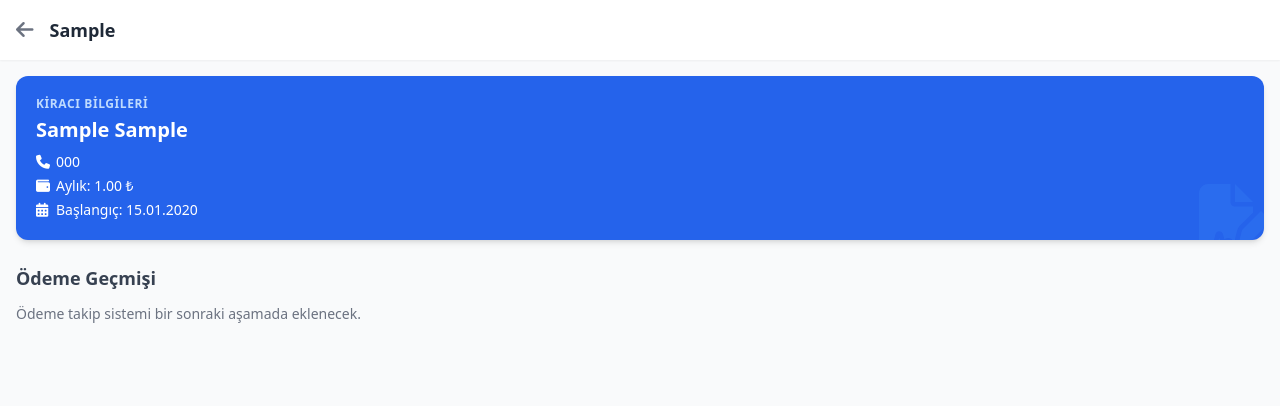
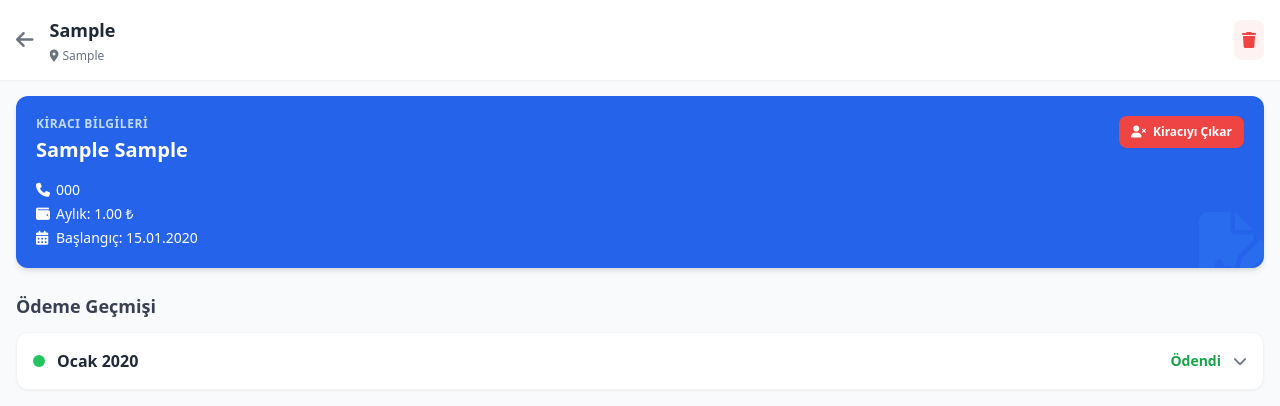
Before and after one commit to Burak3405/Kira_app, a Flask app: page /mulk/1 in a window 1280 px wide. Shown: the top 406 px of the page. Run offline with Flask 3, Linux system fonts and the light colour scheme; tables that the repository leaves empty hold one stand-in row (values such as "Sample post"); some libraries are stand-ins or nearby versions.

Commit message:
küçük değişiklik

```diff
--- a/main.py
+++ b/main.py
@@ -1,5 +1,6 @@
 import os
-from datetime import datetime
+import calendar
+from datetime import datetime, date
 from flask import Flask, render_template, request, redirect, url_for
 from flask_sqlalchemy import SQLAlchemy
 from dotenv import load_dotenv
@@ -103,22 +104,20 @@ def kiraci_ekle(id):
     secilen_mulk = Mulkler.query.get_or_404(id)
 
     if request.method == 'POST':
-        # Formdan gelen veriler
         ad = request.form.get('ad')
         soyad = request.form.get('soyad')
         telefon = request.form.get('telefon')
         kira_bedeli = request.form.get('kira_bedeli')
         baslangic_tarihi_str = request.form.get('baslangic_tarihi')
 
-        # String gelen tarihi Python Date objesine çeviriyoruz
         baslangic_tarihi = datetime.strptime(baslangic_tarihi_str, '%Y-%m-%d').date()
 
-        # 1. Önce Kiracıyı veritabanına ekle
+        # 1. Kiracıyı ekle ve ID'sini al
         yeni_kiraci = Kiracilar(ad=ad, soyad=soyad, telefon=telefon)
         db.session.add(yeni_kiraci)
-        db.session.flush() # Commit yapmadan yeni kiracının ID'sini almak için flush kullanırız
+        db.session.flush()
 
-        # 2. Şimdi Mülk ve Kiracı ID'sini birleştirip Sözleşmeyi oluştur
+        # 2. Sözleşmeyi ekle ve ID'sini al
         yeni_sozlesme = Sozlesmeler(
             mulk_id=secilen_mulk.id,
             kiraci_id=yeni_kiraci.id,
@@ -126,11 +125,86 @@ def kiraci_ekle(id):
             baslangic_tarihi=baslangic_tarihi
         )
         db.session.add(yeni_sozlesme)
-        db.session.commit() # Her ikisini de kalıcı olarak kaydet
+        db.session.flush() # Sözleşme ID'sini almak için tekrar flush yapıyoruz
+
+        # 3. 12 Aylık Ödeme Tablosunu Otomatik Oluşturma Döngüsü
+        for i in range(12):
+            # İlgili ay ve yılı hesaplıyoruz
+            ay = baslangic_tarihi.month - 1 + i
+            yil = baslangic_tarihi.year + ay // 12
+            ay = ay % 12 + 1
+
+            # Seçili ayın kaç gün çektiğini bulup (örn: Şubat 28), gün taşmasını engelliyoruz
+            max_gun = calendar.monthrange(yil, ay)[1]
+            gun = min(baslangic_tarihi.day, max_gun)
+
+            odeme_donemi_tarihi = date(yil, ay, gun)
+
+            yeni_odeme = Odemeler(
+                sozlesme_id=yeni_sozlesme.id,
+                odeme_donemi=odeme_donemi_tarihi,
+                durum='odenmedi' # Varsayılan olarak ödenmedi atıyoruz
+            )
+            db.session.add(yeni_odeme)
+
+        # Tüm işlemleri (Kiracı, Sözleşme, 12 Ay Ödeme) tek seferde veritabanına kaydet
+        db.session.commit()
 
         return redirect(url_for('mulk_detayi', id=secilen_mulk.id))
 
     return render_template('kiraci_ekle.html', mulk=secilen_mulk)
 
+@app.route('/odeme/<int:id>/ode', methods=['POST'])
+def odeme_yap(id):
+    # İlgili ödemeyi veritabanından bul
+    odeme = Odemeler.query.get_or_404(id)
+
+    # Durumunu 'odendi' yap
+    odeme.durum = 'odendi'
+
+    # Ödenen miktarı sözleşmedeki beklenen kira bedeline eşitle
+    odeme.odenen_miktar = odeme.sozlesme.kira_bedeli
+
+    # Ödeme tarihini bugünün tarihi olarak ata
+    odeme.odeme_tarihi = date.today()
+
+    # Değişiklikleri veritabanına kaydet
+    db.session.commit()
+
+    # İşlem bitince kullanıcının geldiği mülk detay sayfasına geri döndür
+    return redirect(url_for('mulk_detayi', id=odeme.sozlesme.mulk_id))
+
+@app.route('/mulk/<int:id>/sil', methods=['POST'])
+def mulk_sil(id):
+    mulk = Mulkler.query.get_or_404(id)
+
+    # SQL Hatası (Integrity Error) almamak için önce ilişkili alt verileri temizliyoruz
+    for sozlesme in mulk.sozlesmeler:
+        for odeme in sozlesme.odemeler:
+            db.session.delete(odeme) # Önce ödemeler silinir
+        db.session.delete(sozlesme)  # Sonra sözleşmeler silinir
+
+    db.session.delete(mulk) # En son ana mülk silinir
+    db.session.commit()
+
+    return redirect(url_for('ana_sayfa'))
+
+@app.route('/sozlesme/<int:id>/bitir', methods=['POST'])
+def sozlesme_bitir(id):
+    sozlesme = Sozlesmeler.query.get_or_404(id)
+
+    # Geçmişi silmiyoruz, sadece sözleşmeyi pasife çekiyoruz
+    sozlesme.aktif_mi = False
+
+    # İsteğe bağlı: Henüz tarihi gelmemiş ve ödenmemiş gelecek ay kartlarını temizleyebilirsin
+    # Sadece ödenmiş ve eksik ödenmiş kartlar geçmiş olarak veritabanında kalır
+    for odeme in sozlesme.odemeler:
+        if odeme.durum == 'odenmedi':
+            db.session.delete(odeme)
+
+    db.session.commit()
+    return redirect(url_for('mulk_detayi', id=sozlesme.mulk_id))
+
+
 if __name__ == '__main__':
     app.run(debug=True)
--- a/templates/detay.html
+++ b/templates/detay.html
@@ -9,9 +9,24 @@
 </head>
 <body class="bg-gray-50 text-gray-800 font-sans pb-10">
 
-    <header class="bg-white shadow-sm px-4 py-4 flex items-center sticky top-0 z-10">
-        <a href="/" class="text-gray-500 mr-4 text-xl"><i class="fa-solid fa-arrow-left"></i></a>
-        <h1 class="text-lg font-bold text-gray-800">{{ mulk.ad }}</h1>
+    <header class="bg-white shadow-sm px-4 py-4 flex justify-between items-center sticky top-0 z-10">
+        <div class="flex items-center">
+            <a href="/" class="text-gray-500 mr-4 text-xl"><i class="fa-solid fa-arrow-left"></i></a>
+            <div>
+                <h1 class="text-lg font-bold text-gray-800">{{ mulk.ad }}</h1>
+                <!-- Adres varsa ekrana bas -->
+                {% if mulk.adres %}
+                <p class="text-xs text-gray-500 mt-1 line-clamp-1"><i class="fa-solid fa-location-dot mr-1"></i>{{ mulk.adres }}</p>
+                {% endif %}
+            </div>
+        </div>
+
+        <!-- Mülkü Sil Butonu -->
+        <form action="{{ url_for('mulk_sil', id=mulk.id) }}" method="POST" onsubmit="return confirm('Bu mülkü ve ona ait tüm geçmiş ödeme/kiracı kayıtlarını silmek istediğinize emin misiniz? Bu işlem geri alınamaz.');">
+            <button type="submit" class="text-red-500 hover:text-red-700 bg-red-50 p-2 rounded-lg transition">
+                <i class="fa-solid fa-trash"></i>
+            </button>
+        </form>
     </header>
 
     <main class="p-4">
@@ -20,11 +35,25 @@
 
         {% if aktif_sozlesme %}
             <!-- KİRACI VARSA GÖSTERİLECEK KISIM -->
+            <!-- KİRACI VARSA GÖSTERİLECEK KISIM -->
             <div class="bg-blue-600 text-white rounded-xl p-5 shadow-md mb-6 relative overflow-hidden">
                 <i class="fa-solid fa-file-signature absolute -right-4 -bottom-4 text-7xl text-blue-500 opacity-30"></i>
-                <h2 class="text-xs font-semibold text-blue-200 uppercase tracking-wider mb-1">Kiracı Bilgileri</h2>
-                <p class="text-xl font-bold mb-2">{{ aktif_sozlesme.kiraci.ad }} {{ aktif_sozlesme.kiraci.soyad }}</p>
-                <div class="flex items-center text-sm mb-1">
+
+                <div class="flex justify-between items-start">
+                    <div>
+                        <h2 class="text-xs font-semibold text-blue-200 uppercase tracking-wider mb-1">Kiracı Bilgileri</h2>
+                        <p class="text-xl font-bold mb-2">{{ aktif_sozlesme.kiraci.ad }} {{ aktif_sozlesme.kiraci.soyad }}</p>
+                    </div>
+
+                    <!-- Kiracıyı Çıkar / Sözleşmeyi Bitir Butonu -->
+                    <form action="{{ url_for('sozlesme_bitir', id=aktif_sozlesme.id) }}" method="POST" onsubmit="return confirm('Kiracıyı çıkarmak istediğinize emin misiniz? Bu işlem mülkü boşa çıkartır ve yeni kiracı eklemenize olanak tanır.');">
+                        <button type="submit" class="bg-red-500 hover:bg-red-600 text-white text-xs font-bold py-2 px-3 rounded-lg shadow-sm transition z-10 relative">
+                            <i class="fa-solid fa-user-xmark mr-1"></i> Kiracıyı Çıkar
+                        </button>
+                    </form>
+                </div>
+
+                <div class="flex items-center text-sm mb-1 mt-2">
                     <i class="fa-solid fa-phone w-5"></i> {{ aktif_sozlesme.kiraci.telefon }}
                 </div>
                 <div class="flex items-center text-sm mb-1">
@@ -36,9 +65,67 @@
             </div>
 
             <h3 class="text-lg font-semibold text-gray-700 mb-3">Ödeme Geçmişi</h3>
-            <p class="text-sm text-gray-500 mb-4">Ödeme takip sistemi bir sonraki aşamada eklenecek.</p>
 
-            <!-- Önceki tasarımdaki Accordion yapısı buraya gelecek -->
+            <!-- Türkçe ay isimleri sözlüğü (Jinja içinde) -->
+            {% set aylar = ['Ocak', 'Şubat', 'Mart', 'Nisan', 'Mayıs', 'Haziran', 'Temmuz', 'Ağustos', 'Eylül', 'Ekim', 'Kasım', 'Aralık'] %}
+
+            <!-- Ödemeleri tarihe göre sıralayarak döngüye alıyoruz -->
+            <div class="space-y-3">
+                {% for odeme in aktif_sozlesme.odemeler|sort(attribute='odeme_donemi') %}
+
+                    {% set ay_ismi = aylar[odeme.odeme_donemi.month - 1] %}
+                    {% set yil = odeme.odeme_donemi.year %}
+
+                    <!-- Duruma Göre Renk ve Metin Belirleme -->
+                    {% if odeme.durum == 'odendi' %}
+                        {% set renk = 'green' %}
+                        {% set durum_yazi = 'Ödendi' %}
+                    {% elif odeme.durum == 'odenmedi' %}
+                        {% set renk = 'red' %}
+                        {% set durum_yazi = 'Ödenmedi' %}
+                    {% else %}
+                        {% set renk = 'yellow' %}
+                        {% set durum_yazi = 'Eksik / Gecikti' %}
+                    {% endif %}
+
+                    <!-- Accordion Kartı -->
+                    <details class="group bg-white rounded-xl shadow-sm border border-gray-100 overflow-hidden">
+                        <summary class="flex justify-between items-center p-4 cursor-pointer font-semibold">
+                            <div class="flex items-center">
+                                <div class="w-3 h-3 rounded-full bg-{{ renk }}-500 mr-3"></div>
+                                {{ ay_ismi }} {{ yil }}
+                            </div>
+                            <div class="flex items-center text-sm text-gray-500">
+                                <span class="mr-3 text-{{ renk }}-600 font-bold">{{ durum_yazi }}</span>
+                                <i class="fa-solid fa-chevron-down transition-transform group-open:rotate-180"></i>
+                            </div>
+                        </summary>
+
+                        <div class="p-4 pt-0 border-t border-gray-100 bg-gray-50 mt-2 text-sm text-gray-600">
+                            {% if odeme.durum == 'odendi' %}
+                                <div class="grid grid-cols-2 gap-2 mt-3">
+                                    <div><span class="font-semibold block">Tutar:</span> {{ odeme.odenen_miktar }} ₺</div>
+                                    <div><span class="font-semibold block">Ödeme Tarihi:</span> {{ odeme.odeme_tarihi.strftime('%d.%m.%Y') if odeme.odeme_tarihi else '-' }}</div>
+                                    {% if odeme.aciklama %}
+                                        <div class="col-span-2 mt-2"><span class="font-semibold block">Not:</span> {{ odeme.aciklama }}</div>
+                                    {% endif %}
+                                </div>
+                            {% else %}
+                                <div class="mt-3">
+                                    <span class="font-semibold block">Beklenen Tutar:</span> {{ aktif_sozlesme.kira_bedeli }} ₺
+
+                                    <!-- Butonu tetikleyici bir formun içine aldık -->
+                                    <form action="{{ url_for('odeme_yap', id=odeme.id) }}" method="POST">
+                                        <button type="submit" class="mt-3 w-full bg-green-100 text-green-700 py-2 rounded-lg font-semibold border border-green-200 hover:bg-green-200 hover:shadow-sm transition">
+                                            Ödendi Olarak İşaretle
+                                        </button>
+                                    </form>
+                                </div>
+                            {% endif %}
+                        </div>
+                    </details>
+                {% endfor %}
+            </div>
 
         {% else %}
             <!-- KİRACI YOKSA GÖSTERİLECEK BOŞ DURUM KARTI -->
```
Also changed, not shown: templates/index.html (+8 -1 lines).
